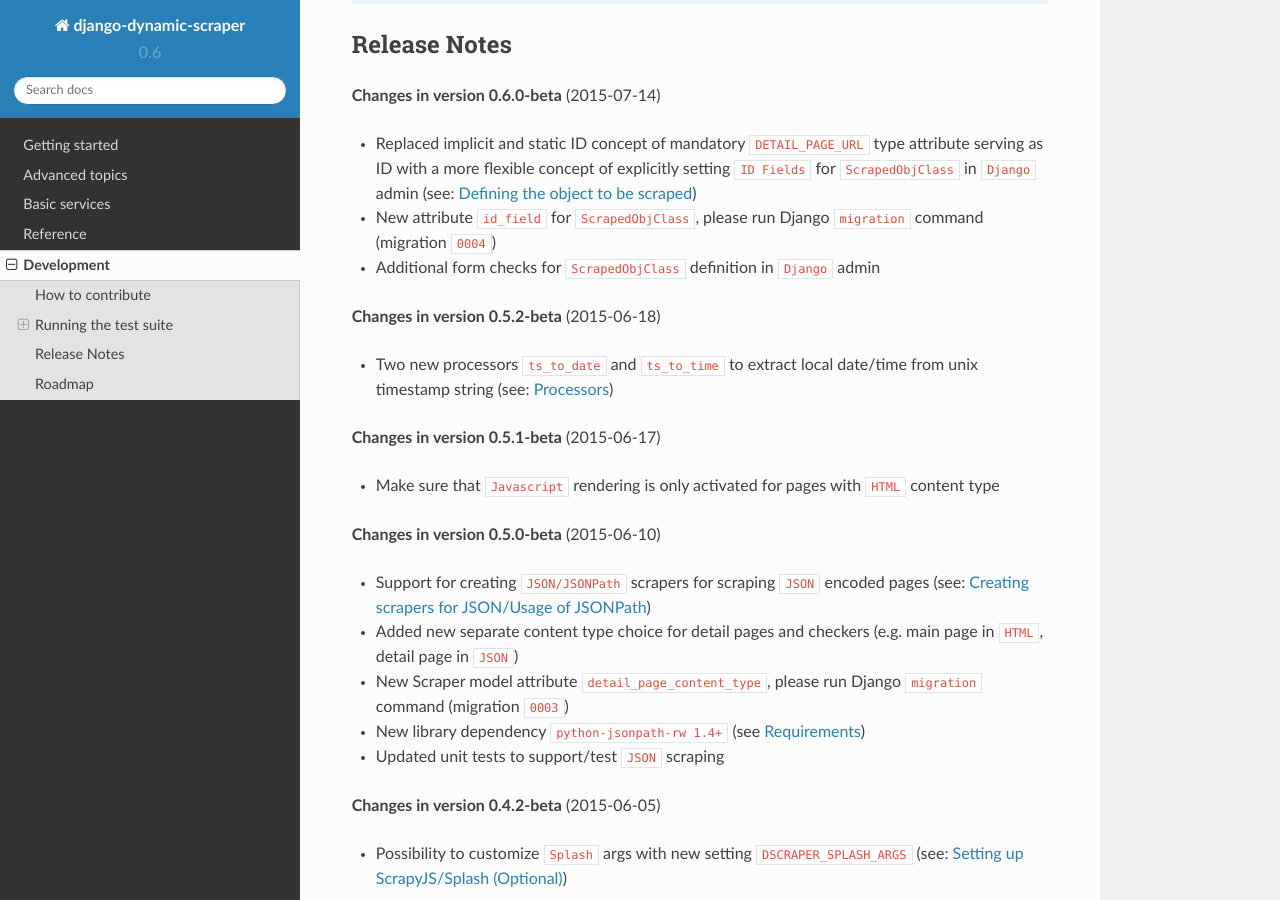
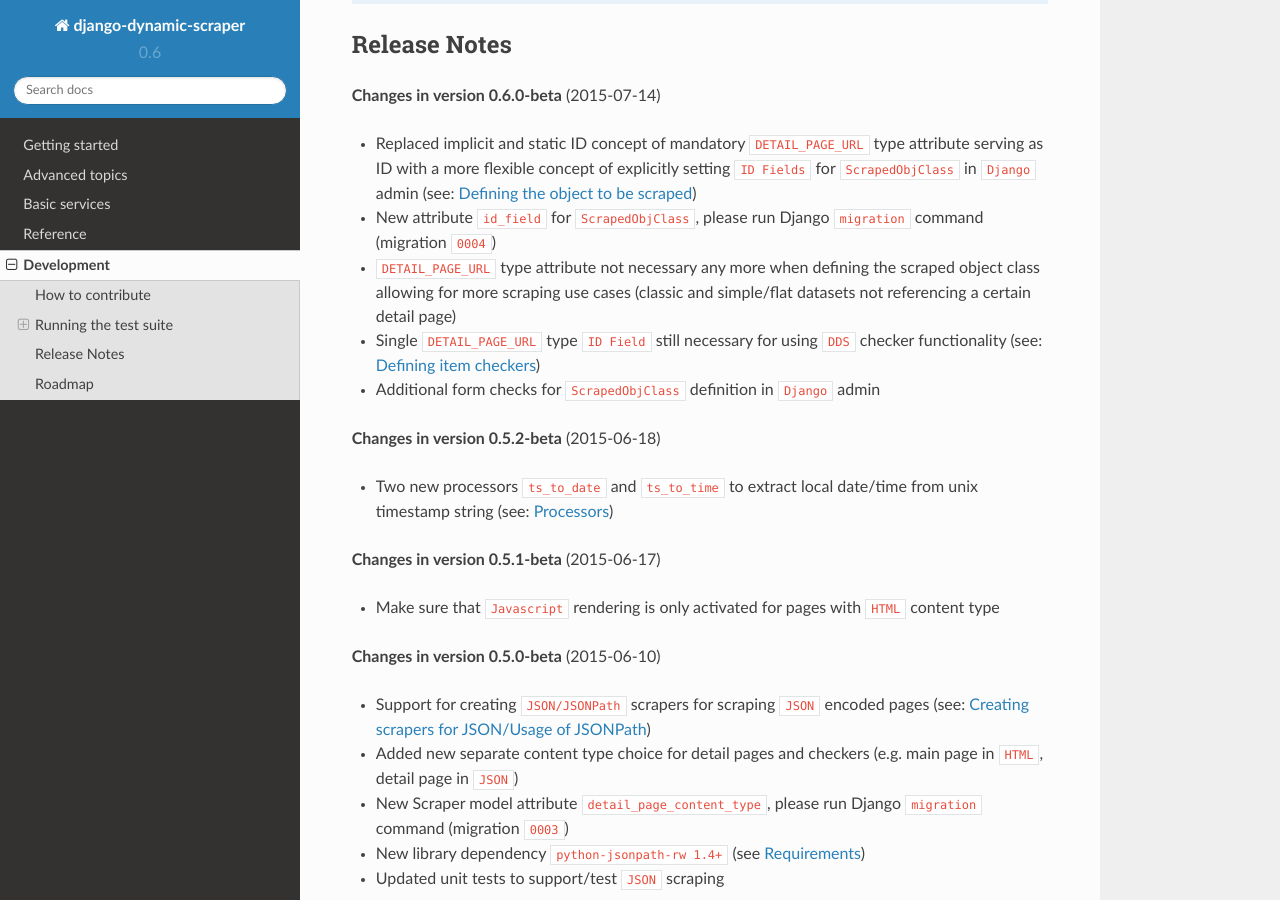
Before and after one commit to dev02019/django-dynamic-scraper, a Sphinx documentation site: the page built from docs/development.rst, in a window 1280 px wide and 900 px high, scrolled down 2320 px. Built offline with Sphinx 7.4.7 and the Read the Docs theme 2.0.0, drawn with Linux system fonts in a browser that asks for light colours.

Commit message:
Updated release commit for v.0.6.0

```diff
--- a/docs/development.rst
+++ b/docs/development.rst
@@ -100,6 +100,10 @@ Release Notes
   flexible concept of explicitly setting ``ID Fields`` for ``ScrapedObjClass`` in ``Django`` admin
   (see: :ref:`defining_scraped_object_class`)
 * New attribute ``id_field`` for ``ScrapedObjClass``, please run Django ``migration`` command (migration ``0004``)
+* ``DETAIL_PAGE_URL`` type attribute not necessary any more when defining the scraped object class allowing for more
+  scraping use cases (classic and simple/flat datasets not referencing a certain detail page)
+* Single ``DETAIL_PAGE_URL`` type ``ID Field`` still necessary for using ``DDS`` checker functionality
+  (see: :ref:`item_checkers`)
 * Additional form checks for ``ScrapedObjClass`` definition in ``Django`` admin
 
 **Changes in version 0.5.2-beta** (2015-06-18)
```
